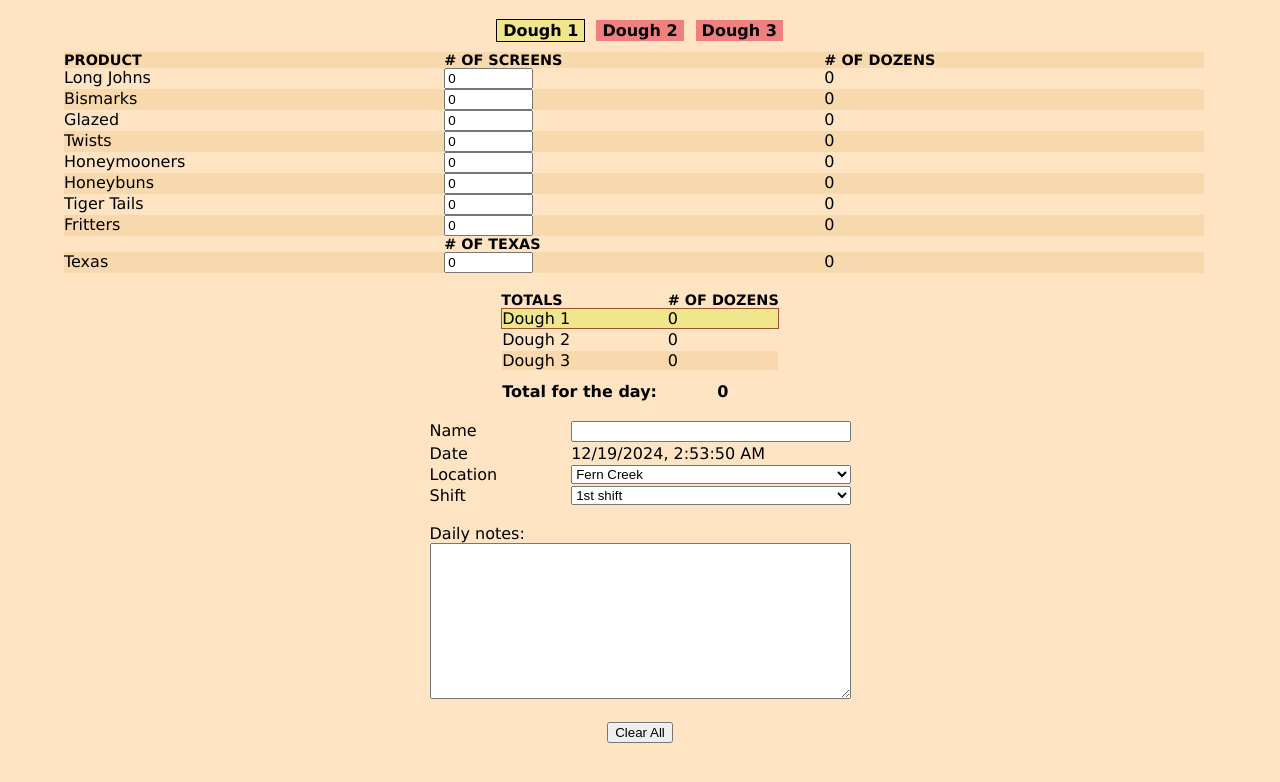
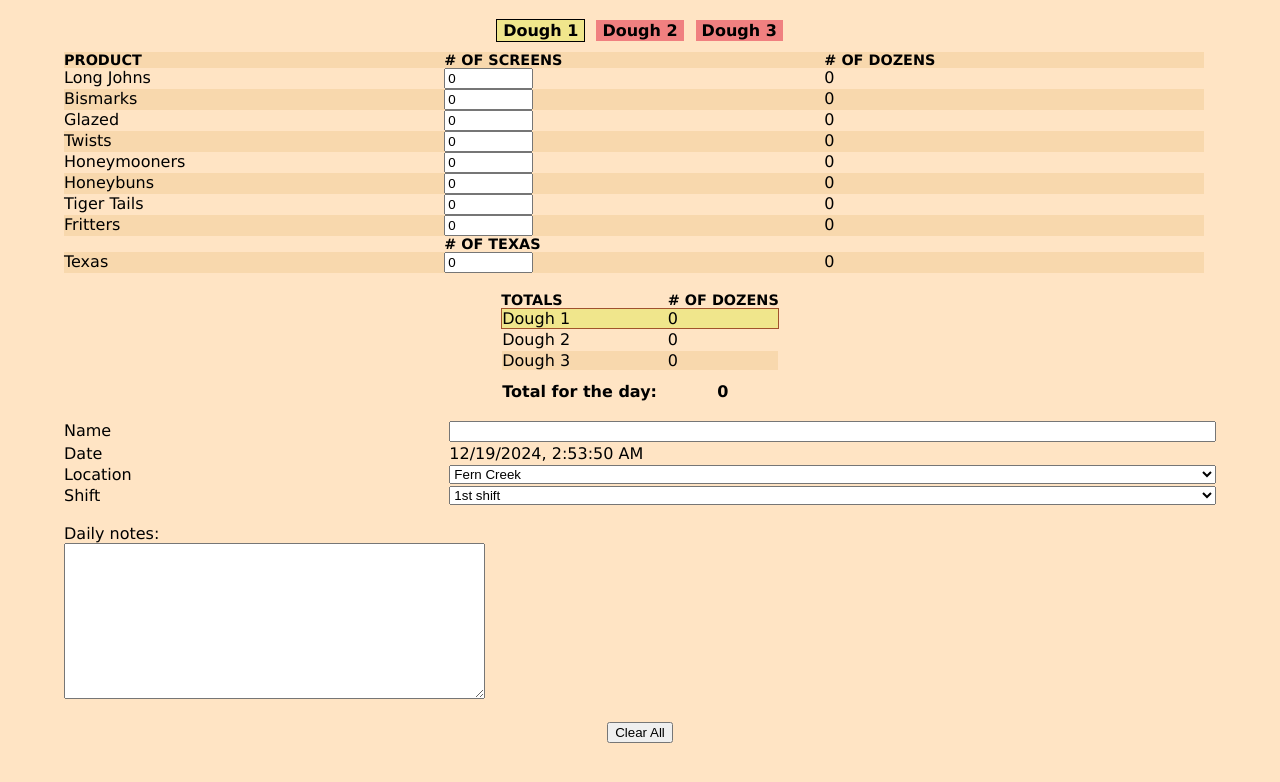
Before and after one commit to natecramer/yieldsheet, a plain HTML site: page index.html in a window 1280 px wide. Drawn offline with Linux system fonts and the light colour scheme.

Commit message:
Make extra fields less wide

```diff
--- a/style.css
+++ b/style.css
@@ -166,6 +166,10 @@ body {
     align-self: center;
 }
 
+#notes-cont {
+    width: 90%;
+}
+
 #etc-cont {
     display: grid;
     grid-template-columns: .5fr 1fr;
```
